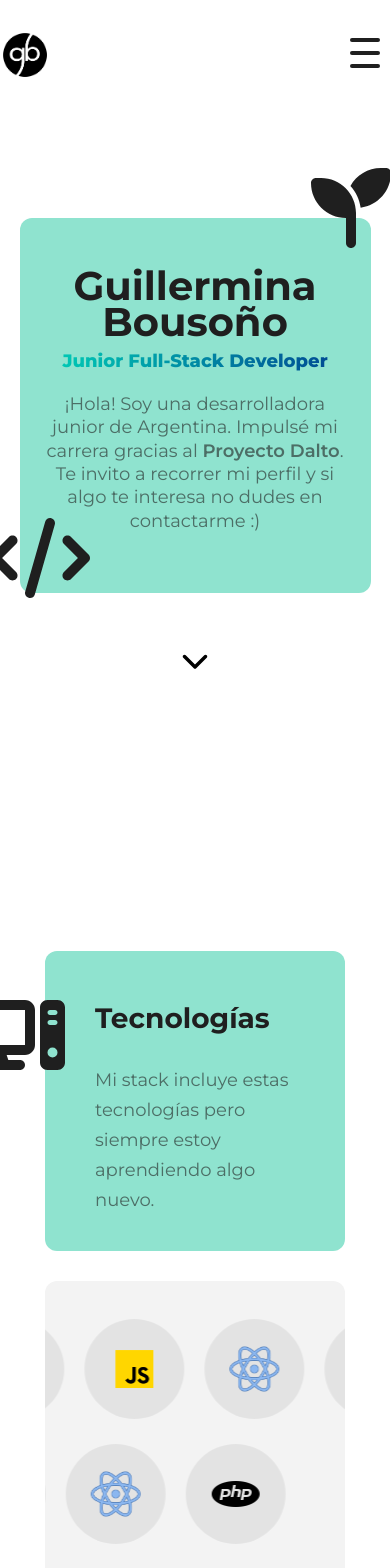
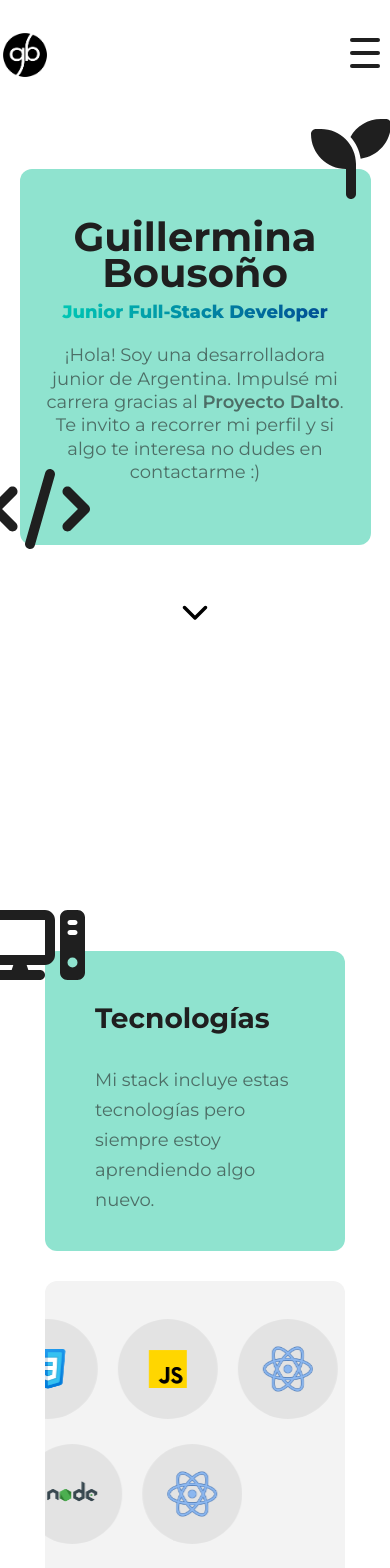
Before and after one commit to Guillerminav/portfolio, a React (Vite) app: page / in a window 390 px wide. Shown: the top 1568 px of the page. Built offline with nearby package versions, Linux system fonts and the light colour scheme.

Commit message:
Cambios detalles esteticos

```diff
--- a/src/components/home/home.css
+++ b/src/components/home/home.css
@@ -16,7 +16,7 @@
     flex-direction: column;
     margin-top: 8vh;
     padding: 25px 0 0 0;
-    height: 50vh;
+    max-height: 60vh;
     position: relative;
 }
 
@@ -42,6 +42,7 @@
     flex-direction: column;
     align-items: center;
     color: #1f1f1f;
+    padding: 100px 0;
 }
 
 .title {
--- a/src/components/home/homeResponsive.css
+++ b/src/components/home/homeResponsive.css
@@ -1,9 +1,15 @@
 @media only screen and (max-width: 768px) {
+
+    .mainContainer {
+        height: 100vh;
+        padding: 20vh 0 0 0;
+    }
 
     .homeContainer {
         max-width: 90vw;
         height: auto;
         padding: 20px 25px;
+        margin-top: 0;
     }
 
     .infoContainer{
--- a/src/components/sect1/Sect1.jsx
+++ b/src/components/sect1/Sect1.jsx
@@ -45,9 +45,6 @@ const Sect1 = () => {
               <div className="techContainer">
                 <img src={nodeIcon} alt="html" className="techIcon" />
               </div>
-              <div className="techContainer">
-                <img src={phpIcon} alt="html" className="techIcon" />
-              </div>
             </div>
           </div>
           <div className="slide2">
@@ -67,9 +64,6 @@ const Sect1 = () => {
               <div className="techContainer">
                 <img src={reactIcon} alt="html" className="techIcon" />
               </div>
-              <div className="techContainer">
-                <img src={phpIcon} alt="html" className="techIcon" />
-              </div>
             </div>
           </div>
         </div>
--- a/src/components/sect1/sect1.css
+++ b/src/components/sect1/sect1.css
@@ -64,7 +64,7 @@
     gap: 20px;
     border-radius: 30px 30px 0 0;
     align-items: center;
-    width: calc(220px * 6);
+    width: calc(220px * 5);
     animation: scrollRight 20s linear infinite;
     align-items: center;
 }
@@ -74,7 +74,7 @@
     gap: 20px;
     border-radius: 30px 30px 0 0;
     align-items: center;
-    width: calc(220px * 6);
+    width: calc(220px * 5);
     animation: scrollLeft 20s linear infinite;
     align-items: center;
 }
@@ -107,11 +107,11 @@
 
 @keyframes scrollRight {
 	0% { transform: translateX(0); }
-	100% { transform: translateX(calc(-220px * 3))}
+	100% { transform: translateX(calc(-220px * 2.5))}
 }
 
 @keyframes scrollLeft {
-	0% { transform: translateX(calc(-220px * 3)); }
+	0% { transform: translateX(calc(-220px * 2.5)); }
 	100% { transform: translateX(0)}
 }
 
--- a/src/components/sect1/sect1Responsive.css
+++ b/src/components/sect1/sect1Responsive.css
@@ -1,6 +1,7 @@
 @media only screen and (max-width: 768px) {
     .sect1Container {
         flex-direction: column;
+        min-height: 100vh;
     }
 
     .box1, .box2 {
@@ -12,8 +13,8 @@
 
     .computerIcon {
         font-size: 80px;
-        top: -250px;
-        right: 200px;
+        top: -340px;
+        left: -110px;
 
     }
 
```
